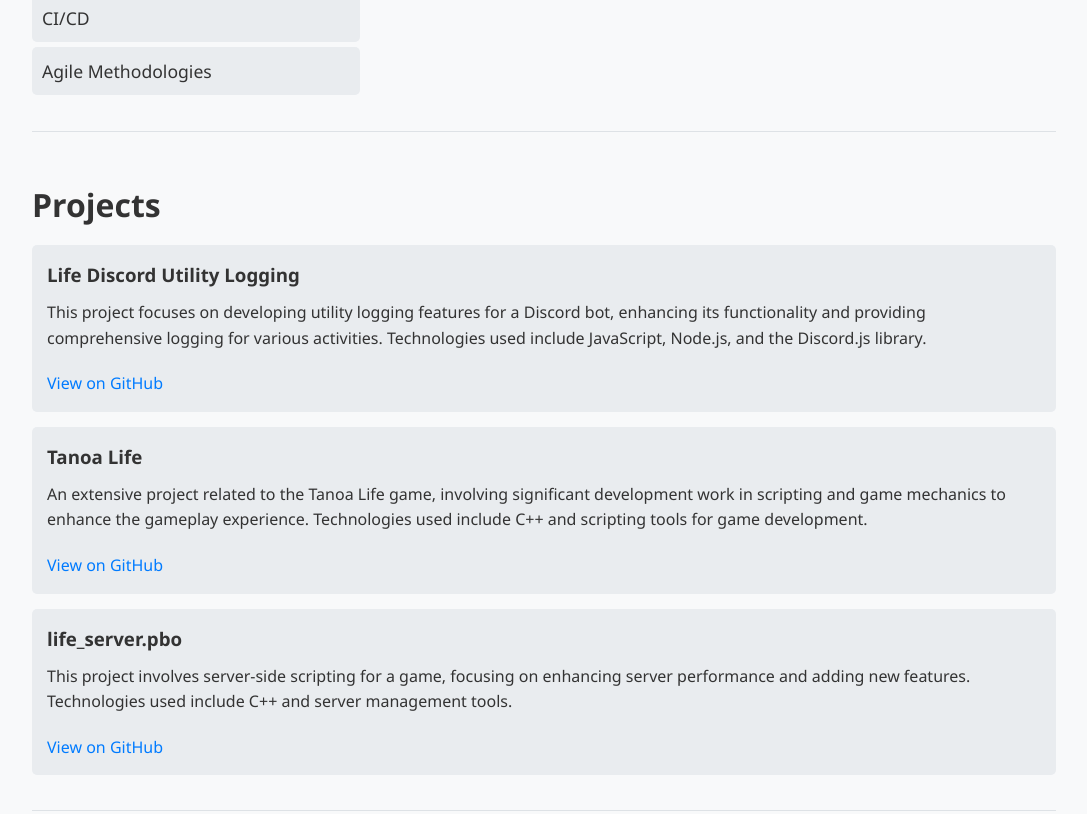
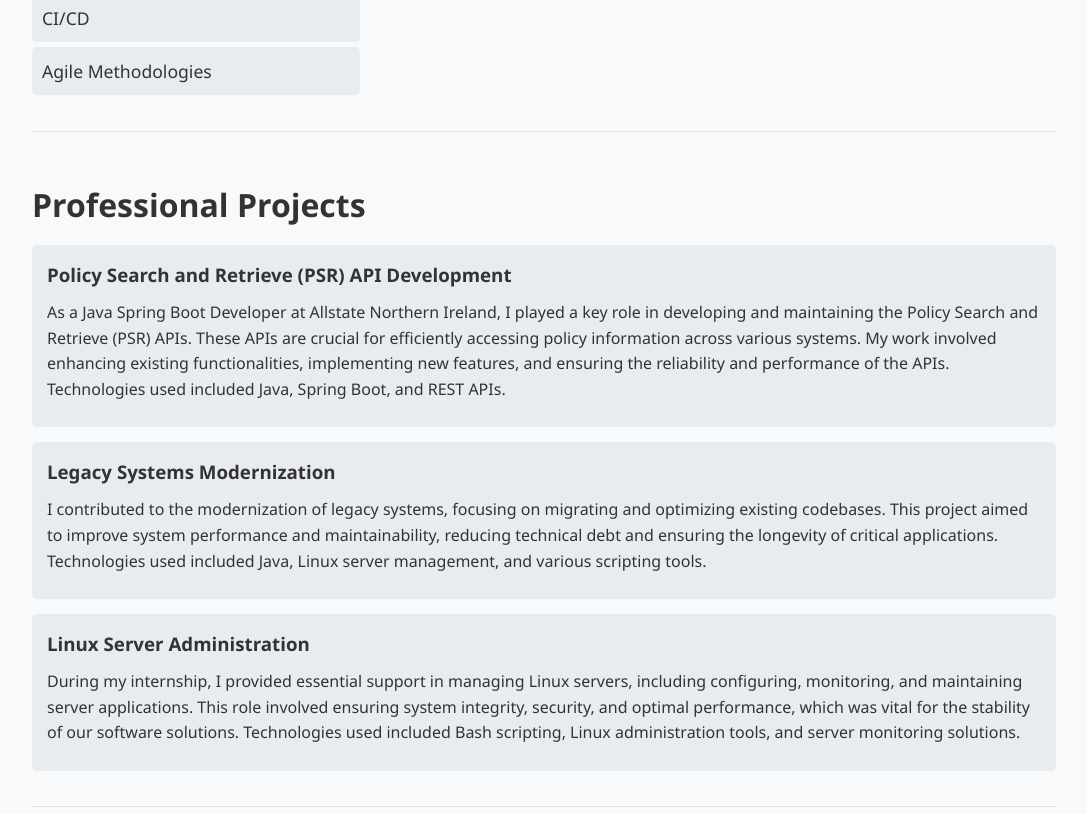
Before and after one commit to jstewart271/jamieStewart_Dev, a plain HTML site: page index.html in a window 1280 px wide. Shown: the part 1160-1974 px from the top of the page, without its empty margins (96-1183 px from the left). Drawn offline with Linux system fonts and the light colour scheme.

Commit message:
remove github project since i cannot list them

```diff
--- a/index.html
+++ b/index.html
@@ -92,24 +92,6 @@
                 </div>
             </div>
         </section>
-        <section id="projects" class="container">
-            <h2>Projects</h2>
-            <div class="project">
-                <h3>Life Discord Utility Logging</h3>
-                <p>This project focuses on developing utility logging features for a Discord bot, enhancing its functionality and providing comprehensive logging for various activities. Technologies used include JavaScript, Node.js, and the Discord.js library.</p>
-                <a href="https://github.com/jstewart271/life_discord_util_logging" target="_blank">View on GitHub</a>
-            </div>
-            <div class="project">
-                <h3>Tanoa Life</h3>
-                <p>An extensive project related to the Tanoa Life game, involving significant development work in scripting and game mechanics to enhance the gameplay experience. Technologies used include C++ and scripting tools for game development.</p>
-                <a href="https://github.com/jstewart271/tanoa-life" target="_blank">View on GitHub</a>
-            </div>
-            <div class="project">
-                <h3>life_server.pbo</h3>
-                <p>This project involves server-side scripting for a game, focusing on enhancing server performance and adding new features. Technologies used include C++ and server management tools.</p>
-                <a href="https://github.com/jstewart271/life_server.pbo" target="_blank">View on GitHub</a>
-            </div>
-        </section>
         <section id="professional-projects" class="container">
             <h2>Professional Projects</h2>
             <div class="professional-project">
```
